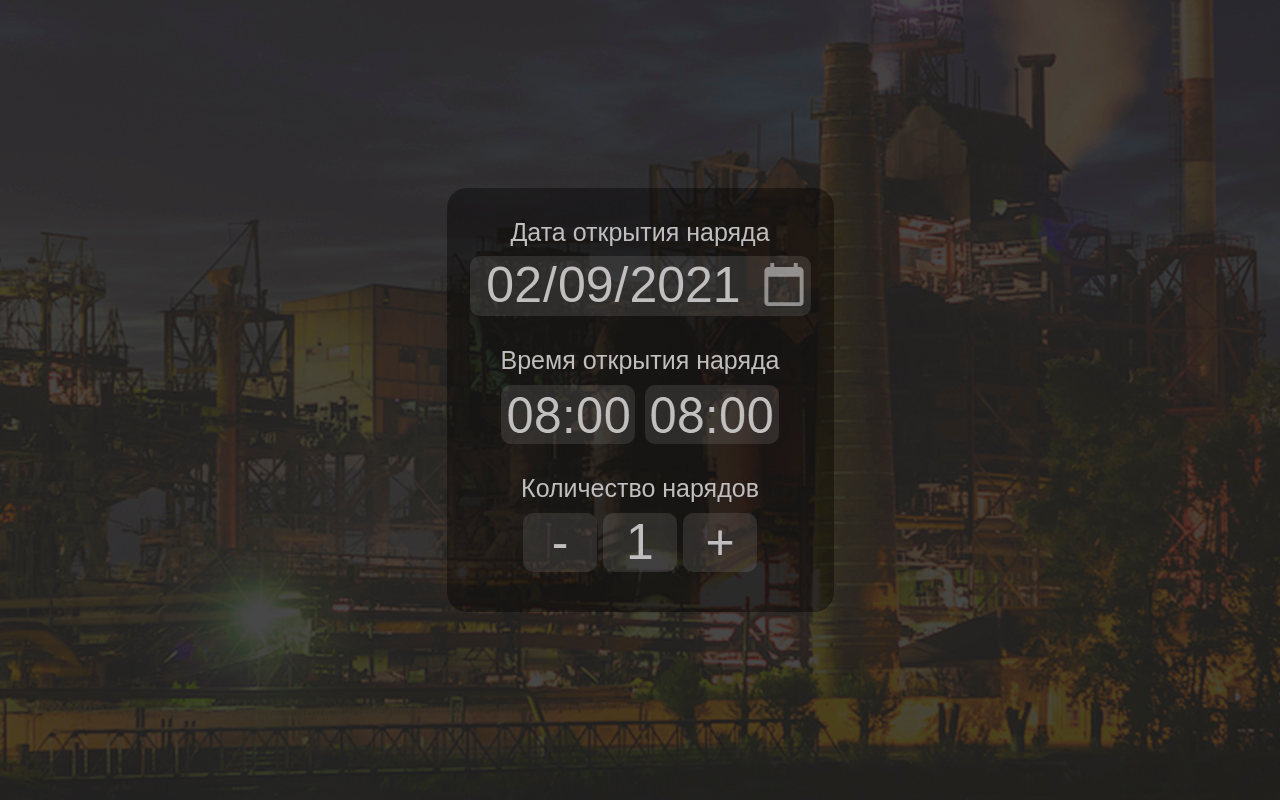
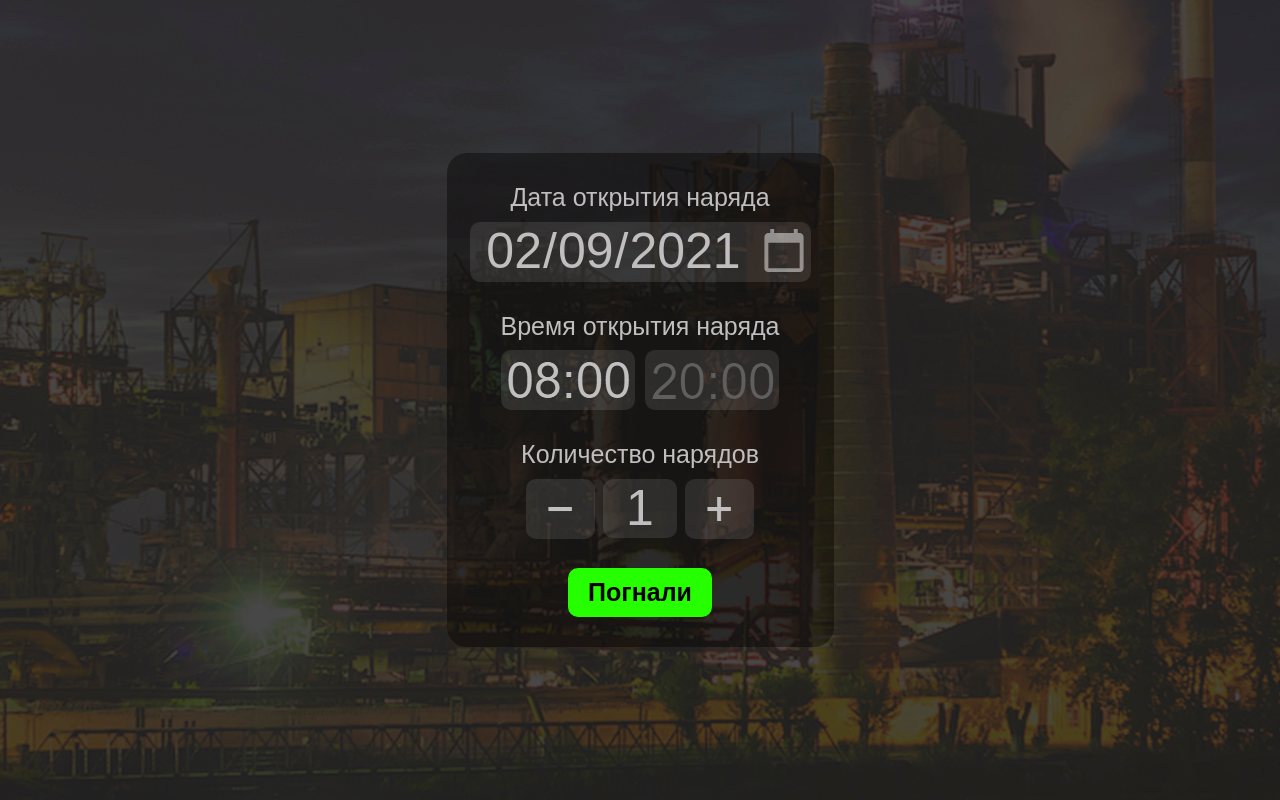
Before and after one commit to alexandrov828282/preparation_of_work_orders, a plain HTML site: page index.html in a window 1280 px wide. Drawn offline with Linux system fonts and the light colour scheme.

Commit message:
130220211800

```diff
--- a/css/style.less
+++ b/css/style.less
@@ -1,4 +1,7 @@
 @color-text: rgb(192, 190, 190);
+@bg-blackout: rgba(0, 0, 0, 0.400);
+@bg-clarification: rgba(255, 255, 255, 0.1);
+@bg-accentElem: rgb(38, 255, 0);
 
 body{
     background: url(/img/bg.jpg) no-repeat fixed center;
@@ -16,7 +19,7 @@ body{
     flex-direction: column;
     align-items: center;
     border-radius: 20px;
-    background-color: rgba(0, 0, 0, 0.400);
+    background-color: @bg-blackout;
     padding: 20px;
     font-family: Arial, Helvetica, sans-serif;
     color: @color-text;
@@ -24,10 +27,8 @@ body{
     & input{
         margin-bottom: 20px;
         text-align: center;
-        // margin: 0 5px;
         color: @color-text;
-        // color: rgb(95, 95, 95);
-        background-color: rgba(255, 255, 255, 0.1);
+        background-color: @bg-clarification;
         font-size: 50px;
         border-width: 0;
         border-radius: 10px;
@@ -58,12 +59,36 @@ body{
 }
 
 .numorder-block{
+    // position: relative;
     display: flex;
     flex-direction: row;
     & input
     {
         width: 70px;
     }
+    img{
+        margin: 0 5px;
+        border-radius: 10px;
+        background: @bg-clarification;
+    }
+    .img-order-minus{
+        position: relative;
+        // bottom: 1px;
+        width: 29px;
+        height: 7px;
+        padding: 26px 20px 27px 20px;
+    }
+    .img-order-plus{
+        width: 29px;
+        height: 28px;
+        padding: 16px 20px;
+    }
+}
+
+.minus{
+    position:absolute;
+    left: 25px;
+    top: 25px;
 }
 
 h1{
@@ -86,20 +111,17 @@ input[type="date"]::-webkit-calendar-picker-indicator:hover {
     opacity: 1
 }
 
-// input[type="text"]{
-    //     -ms-user-select: none;
-    //     -moz-user-select: none;
-    //     -khtml-user-select: none;
-    //     -webkit-user-select: none;
-    // }
+.noselect{
+    user-select: none;
+}
 
-    // .noselect{
-        //     -ms-user-select: none;
-        //     -moz-user-select: none;
-        //     -khtml-user-select: none;
-        //     -webkit-user-select: none;
-        // }
+.hide{
+    display: none;
+}
 
-        .noselect{
-            user-select: none;
-        }
+.btnWork p{
+    padding: 10px 20px;
+    background-color: @bg-accentElem;
+    color: black;
+    border-radius: 10px;
+}
--- a/index.html
+++ b/index.html
@@ -12,31 +12,29 @@
 
     <div class="container">
         <div class="start-block">
-            <!-- <div class="dateandtime-block"> -->
             <p class="noselect">Дата открытия наряда</p>
             <input class="startdate" type="date" value="2021-02-09">
             <p class="noselect">Время открытия наряда</p>
 
-                <div class="starttime">
-                    <input id="noselect" class="noselect" type="text" disabled>
-                    <input id="noselect" class="noselect" type="text" disabled>
-                    <img class="img-time-0800" src="/img/img-0800.png" alt="08:00">
-                    <img class="img-time-2000" src="/img/img-0800.png" alt="08:00">
-                    <!-- <input id="noselect" class="noselect" type="text" value="08:00" disabled>
-                    <input id="noselect" class="noselect" type="text" value="20:00" disabled> -->
+            <div id="starttime" class="starttime">
+                <input class="noselect" type="text" disabled>
+                <input class="noselect" type="text" disabled>
+                <img id="img-time-0800" class="img-time-0800" src="/img/img-0800.png" alt="08:00">
+                <img id="img-time-2000" class="img-time-2000 hide" src="/img/img-2000-green.png" alt="08:00">
+                <img id="img-time-0800-noactiv" class="img-time-0800 hide" src="/img/img-0800-noactiv.png" alt="08:00">
+                <img id="img-time-2000-noactiv" class="img-time-2000" src="/img/img-2000-noactiv.png" alt="08:00">
             </div>
-
             <p class="noselect">Количество нарядов</p>
-
             <div class="numorder-block">
-                    <!-- <input type="text" value="&lt;" disabled> -->
-                    <input type="text" value="-" disabled>
-                    <input type="text" value="1">
-                    <!-- <input type="text" value="&gt;" disabled> -->
-                    <input type="text" value="+" disabled>
+                <img id="img-order-minus" class="img-order-minus" src="/img/img-minus.png" alt="minus">
+                <input id="numorders" type="text" value="1">
+                <img id="img-order-plus" class="img-order-plus" src="/img/img-plus.png" alt="plus">
             </div>
-
-                <!-- </div> -->
+            <div class="btnWork">
+                <p>
+                    <b>Погнали</b>
+                </p>
+            </div>
         </div>
     </div>
 
--- a/js/script.js
+++ b/js/script.js
@@ -0,0 +1,37 @@
+let elemStartTime = document.getElementById('starttime');
+let elemTime0800 = document.getElementById('img-time-0800');
+let elemTime2000 = document.getElementById('img-time-2000');
+let elemTime0800_Notactiv = document.getElementById('img-time-0800-noactiv');
+let elemTime2000_Notactiv = document.getElementById('img-time-2000-noactiv');
+let elemBtnPlus = document.getElementById('img-order-plus');
+let elemBtnMinus = document.getElementById('img-order-minus');
+let elemNumOrders = document.getElementById('numorders');
+let countNumOrders = 1;
+
+elemStartTime.onclick = () =>
+{
+    !elemTime0800.classList.contains("hide") ? elemTime0800.classList.add("hide") : elemTime0800.classList.remove("hide");
+    !elemTime2000.classList.contains("hide") ? elemTime2000.classList.add("hide") : elemTime2000.classList.remove("hide");
+    !elemTime0800_Notactiv.classList.contains("hide") ? elemTime0800_Notactiv.classList.add("hide") : elemTime0800_Notactiv.classList.remove("hide");
+    !elemTime2000_Notactiv.classList.contains("hide") ? elemTime2000_Notactiv.classList.add("hide") : elemTime2000_Notactiv.classList.remove("hide");
+}
+
+elemBtnPlus.onclick = () =>{
+    if (countNumOrders < 15)
+    elemNumOrders.value = ++countNumOrders;
+}
+
+elemBtnMinus.onclick = () =>{
+    if (countNumOrders > 1)
+    elemNumOrders.value = --countNumOrders;
+}
+
+// elemNumOrders.onclick = function(elemNumOrders){
+//     select(elemNumOrders);
+// }
+
+
+
+elemNumOrders.addEventListener("focus", () =>{
+    select(this);
+});
```
Also changed, not shown: css/style.css, img/img-0800-noactiv.png (added), img/img-2000-green.png (added), img/img-2000-noactiv.png (added), img/img-2000.png (added), img/img-minus.png (added), img/img-plus.png (added). Lines whose indentation alone changed are shown as unchanged.
